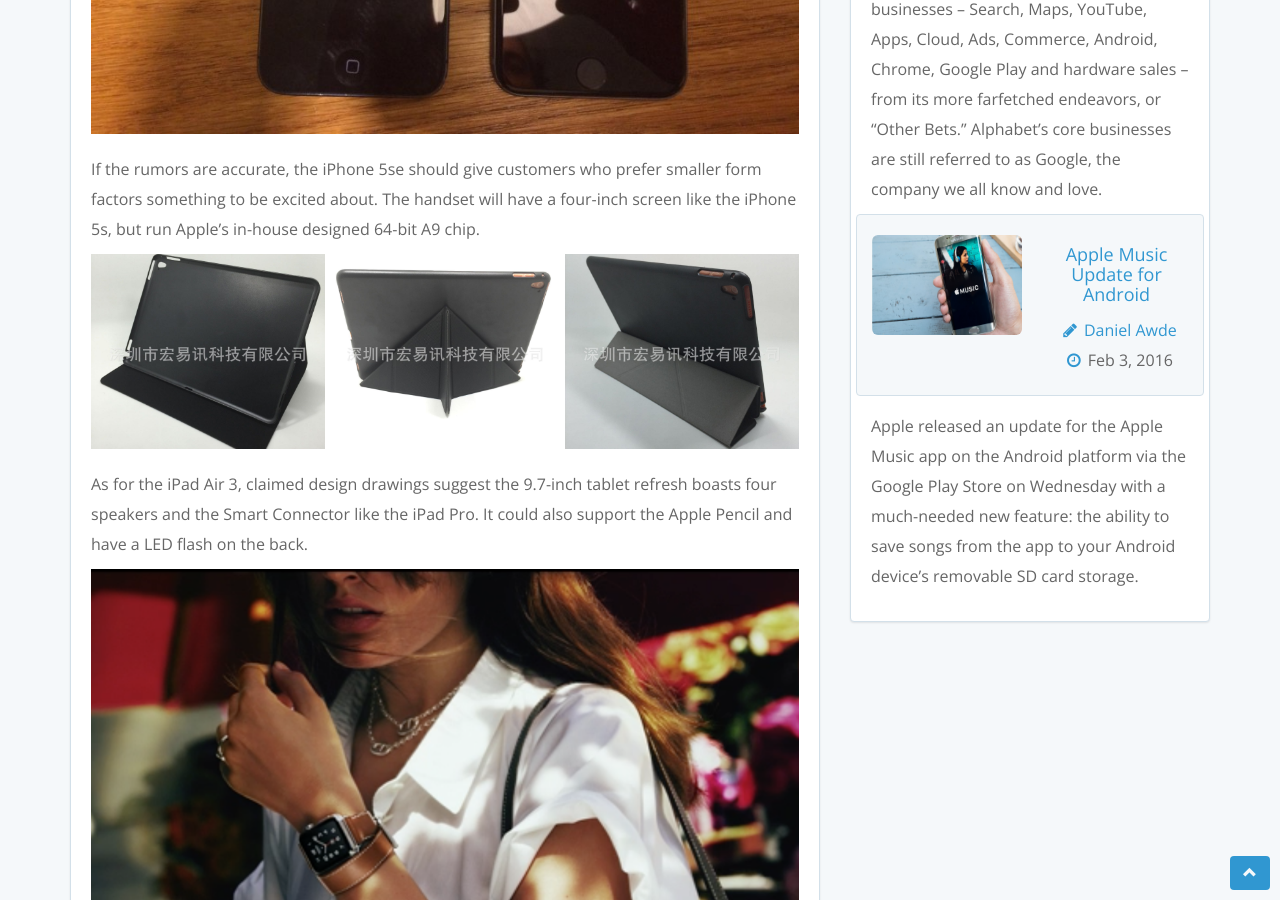
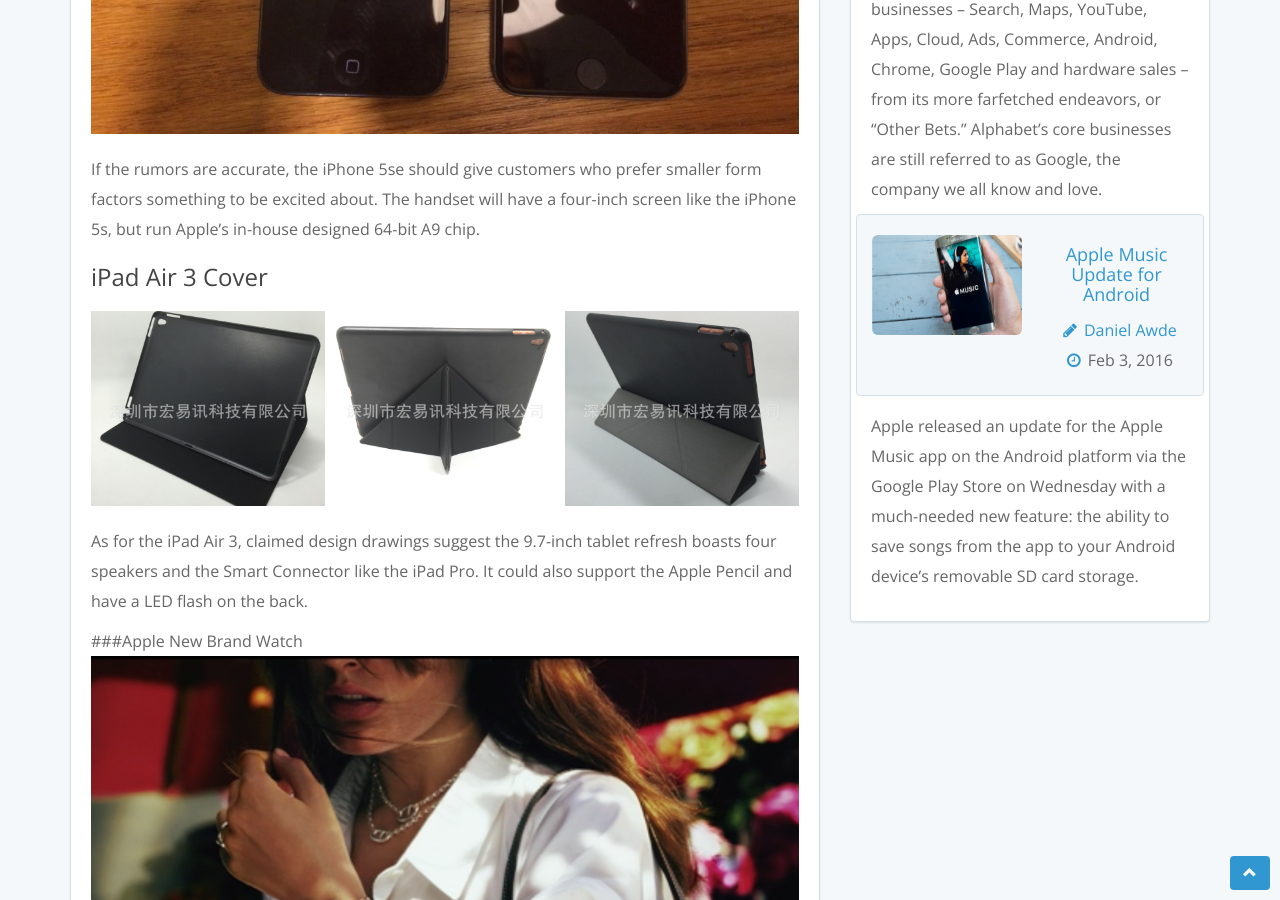
Before and after one commit to Telephony-lebanon/telephony-lebanon.github.io, a Jekyll site: the page built from _posts/2016-02-05-apple-said-to-unveil-new-4-inch-iPhone-5se-ipad-air-3-and-new-apple-watch-bands.md, in a window 1280 px wide and 900 px high, scrolled down 1416 px. Built offline with Jekyll 4.4.1, drawn with Linux system fonts in a browser that asks for light colours; nearby versions of some CDN libraries; comment, search, counter and statistics services are not loaded.

Commit message:
test post

```diff
--- a/_posts/2016-02-05-apple-said-to-unveil-new-4-inch-iPhone-5se-ipad-air-3-and-new-apple-watch-bands.md
+++ b/_posts/2016-02-05-apple-said-to-unveil-new-4-inch-iPhone-5se-ipad-air-3-and-new-apple-watch-bands.md
@@ -9,10 +9,12 @@
 
 If the rumors are accurate, the iPhone 5se should give customers who prefer smaller form factors something to be excited about. The handset will have a four-inch screen like the iPhone 5s, but run Apple’s in-house designed 64-bit A9 chip.
 
+### iPad Air 3 Cover
 ![Apple iPad Air 3](/img/iPad-Air-3-case-leak.jpg "iPad Air 3 case"){: .img-responsive}
 
 As for the iPad Air 3, claimed design drawings suggest the 9.7-inch tablet refresh boasts four speakers and the Smart Connector like the iPad Pro. It could also support the Apple Pencil and have a LED flash on the back.
 
+###Apple New Brand Watch
 ![Apple New Brand Watch](/img/new-Apple-Watch.png "New Apple Watch Brand"){: .img-responsive}
 
 >The new band lines will include multiple new colors for the rubberized Sport Bands, new Hermes bands, a Space Black version of the Milanese Loop, and an entirely new band line made of a new material
```
